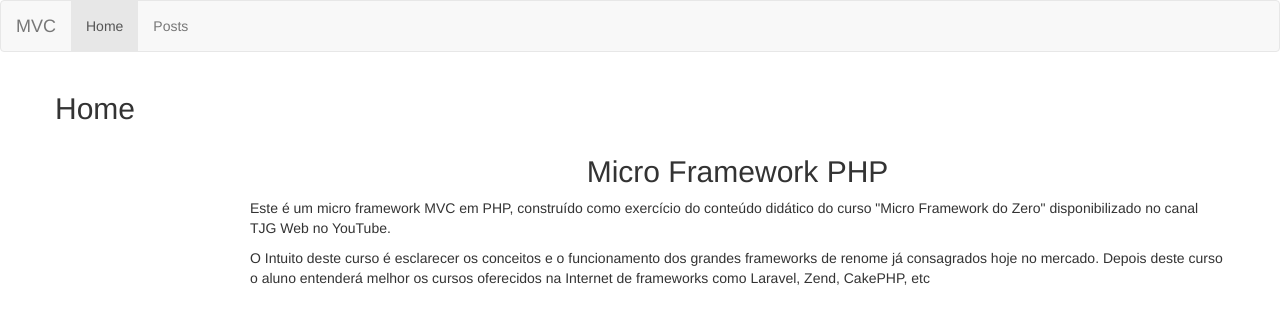
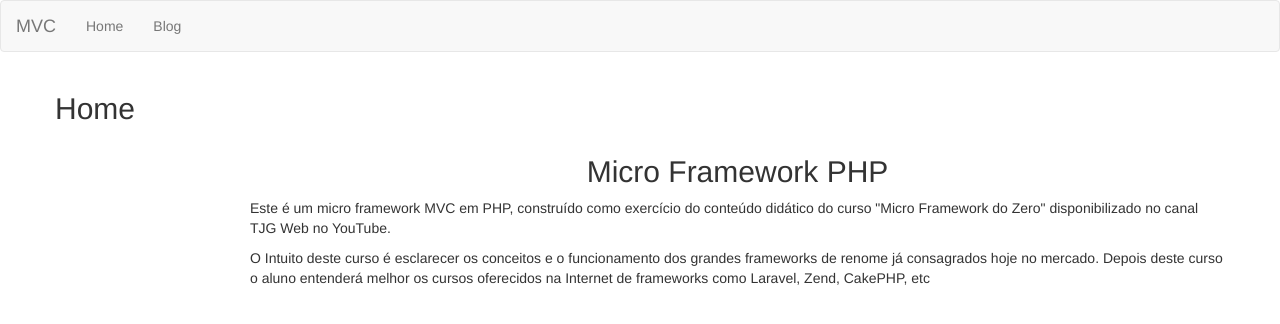
Before and after one commit to wanderleihuttel/microframework, a PHP site: page / in a window 1280 px wide. Shown: the top 324 px of the page. Run offline with PHP 8.4, Linux system fonts and the light colour scheme; data that the repository does not hold is empty.

Commit message:
#21 Curso PHP Micro Framework do zero - Mostrando dados na View

```diff
--- a/app/Controllers/PostsController.php
+++ b/app/Controllers/PostsController.php
@@ -11,9 +11,10 @@ class PostsController extends BaseController
 {
    public function index()
    {
+      $this->setPageTitle("Todos Posts");
       $model = Container::getModel("Post");
-      $posts = $model->All();
-      print_r($posts);
+      $this->view->posts = $model->All();
+      $this->renderView('posts/index', 'layout');
    }
 
    public function show($id, $request)
--- a/app/Views/menu.phtml
+++ b/app/Views/menu.phtml
@@ -14,8 +14,8 @@
     <!-- Collect the nav links, forms, and other content for toggling -->
     <div class="collapse navbar-collapse" id="bs-example-navbar-collapse-1">
       <ul class="nav navbar-nav">
-        <li class="active"><a href="/">Home <span class="sr-only">(current)</span></a></li>
-        <li><a href="/posts">Posts</a></li>
+        <li><a href="/">Home <span class="sr-only">(current)</span></a></li>
+        <li><a href="/posts">Blog</a></li>
       </ul>
 
     </div><!-- /.navbar-collapse -->
```
Also changed, not shown: app/Views/posts/index.phtml (added, +14 -0 lines).
